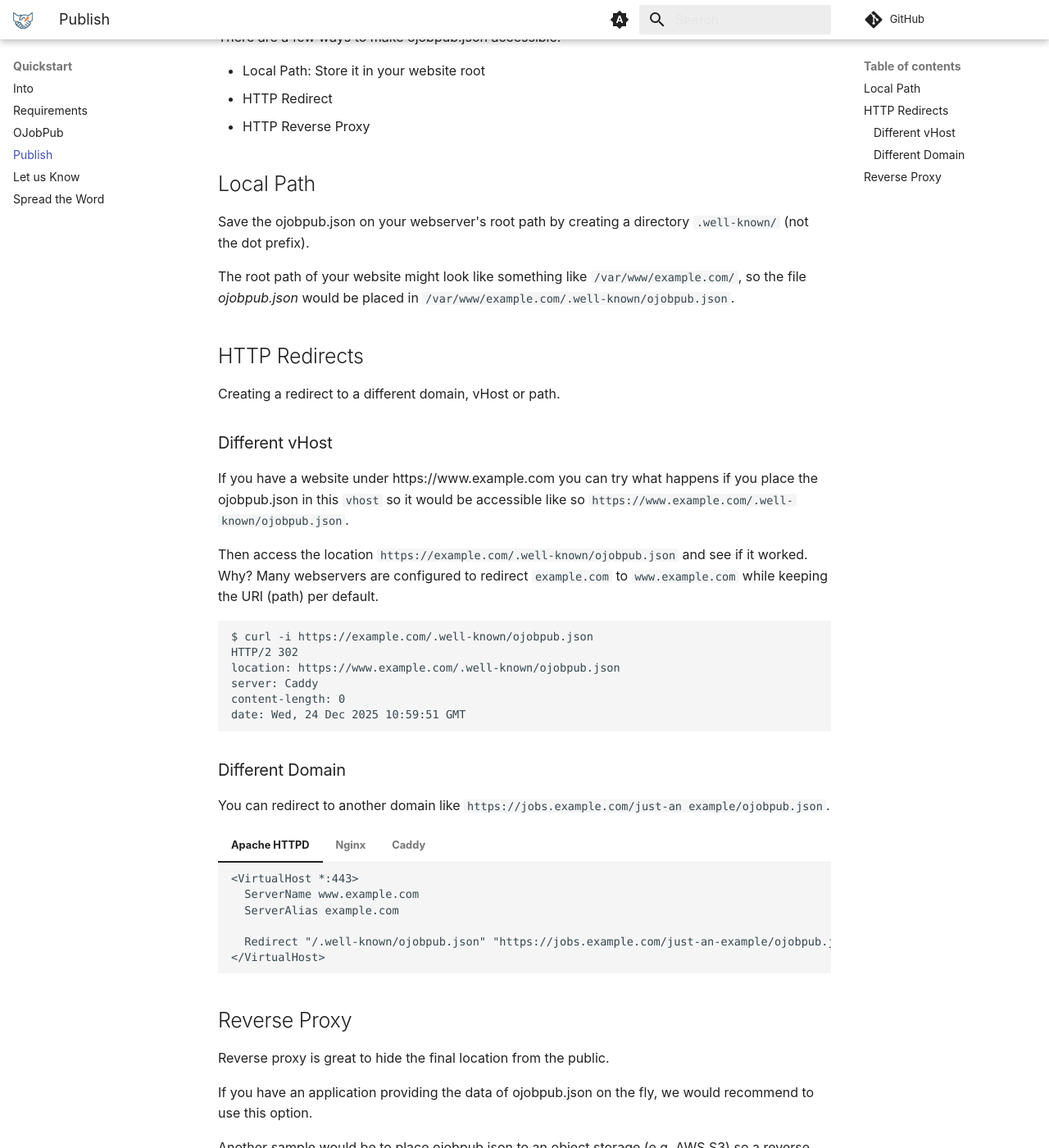
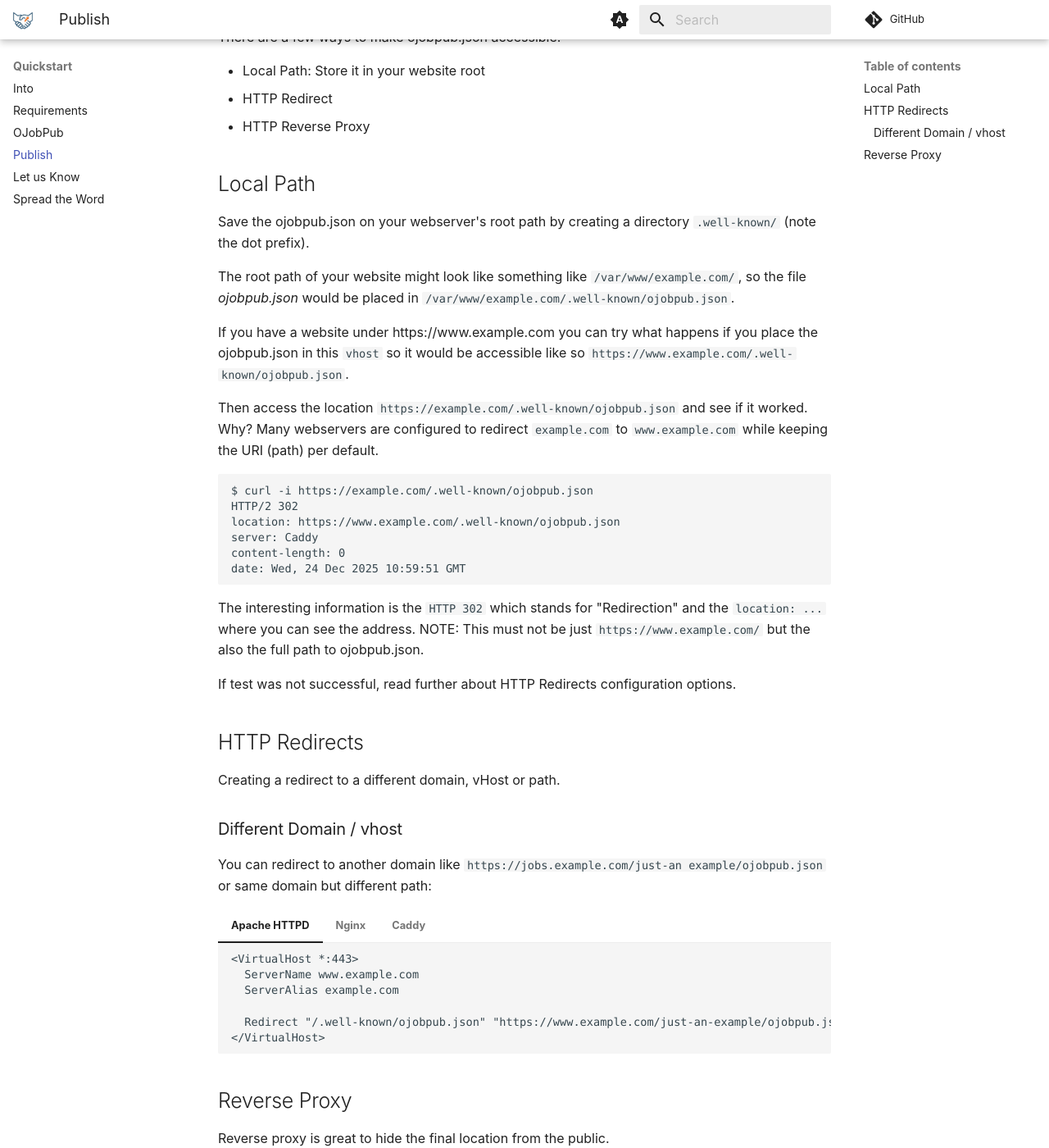
Before and after one commit to letsemploy/docs, an MkDocs documentation site: the page built from docs/quickstart/publish.md, in a window 1280 px wide and 1400 px high, scrolled down 263 px. Shown: the whole window at 82% size. Built offline with MkDocs 1.6.1 and Material for MkDocs 9.7.7, drawn with Linux system fonts in a browser that asks for light colours; comment, search, counter and statistics services are not loaded.

Commit message:
Update publish.md for clarity and redirect examples
Clarified instructions for saving ojobpub.json and updated redirect examples.

````diff
--- a/docs/quickstart/publish.md
+++ b/docs/quickstart/publish.md
@@ -11,15 +11,9 @@ There are a few ways to make ojobpub.json accessible:
 
 ## Local Path
 
-Save the ojobpub.json on your webserver's root path by creating a directory `.well-known/` (not the dot prefix).
+Save the ojobpub.json on your webserver's root path by creating a directory `.well-known/` (note the dot prefix).
 
 The root path of your website might look like something like `/var/www/example.com/`, so the file _ojobpub.json_ would be placed in `/var/www/example.com/.well-known/ojobpub.json`.
-
-## HTTP Redirects
-
-Creating a redirect to a different domain, vHost or path.
-
-### Different vHost
 
 If you have a website under https://www.example.com you can try what happens if you place the ojobpub.json in this `vhost` so it would be accessible like so `https://www.example.com/.well-known/ojobpub.json`.
 
@@ -32,12 +26,19 @@ location: https://www.example.com/.well-known/ojobpub.json
 server: Caddy
 content-length: 0
 date: Wed, 24 Dec 2025 10:59:51 GMT
-
 ```
 
-### Different Domain
+The interesting information is the `HTTP 302` which stands for "Redirection" and the `location: ...` where you can see the address. NOTE: This must not be just `https://www.example.com/` but the also the full path to ojobpub.json.
 
-You can redirect to another domain like `https://jobs.example.com/just-an example/ojobpub.json`.
+If test was not successful, read further about HTTP Redirects configuration options.
+
+## HTTP Redirects
+
+Creating a redirect to a different domain, vHost or path.
+
+### Different Domain / vhost
+
+You can redirect to another domain like `https://jobs.example.com/just-an example/ojobpub.json` or same domain but different path:
 
 === "Apache HTTPD"
 
@@ -46,7 +47,7 @@ You can redirect to another domain like `https://jobs.example.com/just-an exampl
       ServerName www.example.com
       ServerAlias example.com
 
-      Redirect "/.well-known/ojobpub.json" "https://jobs.example.com/just-an-example/ojobpub.json"
+      Redirect "/.well-known/ojobpub.json" "https://www.example.com/just-an-example/ojobpub.json"
     </VirtualHost>
     ```
 
````
